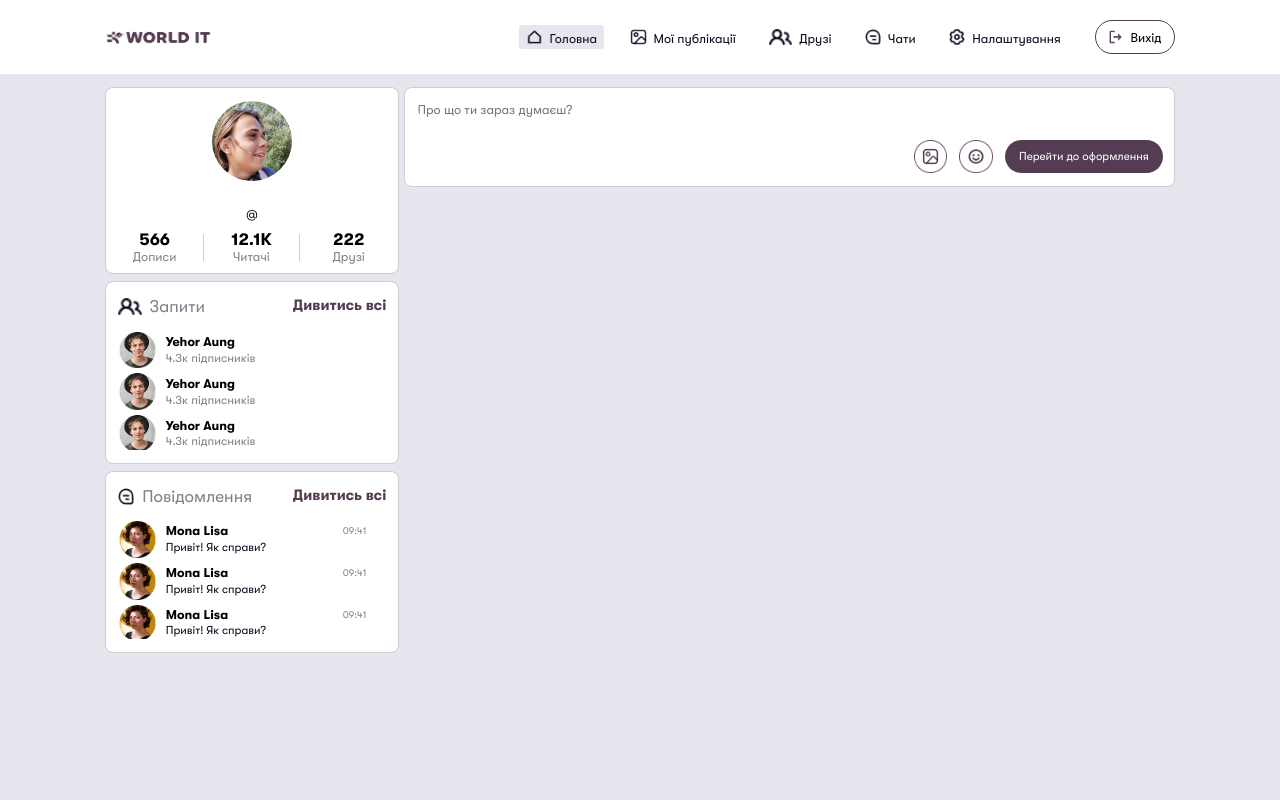
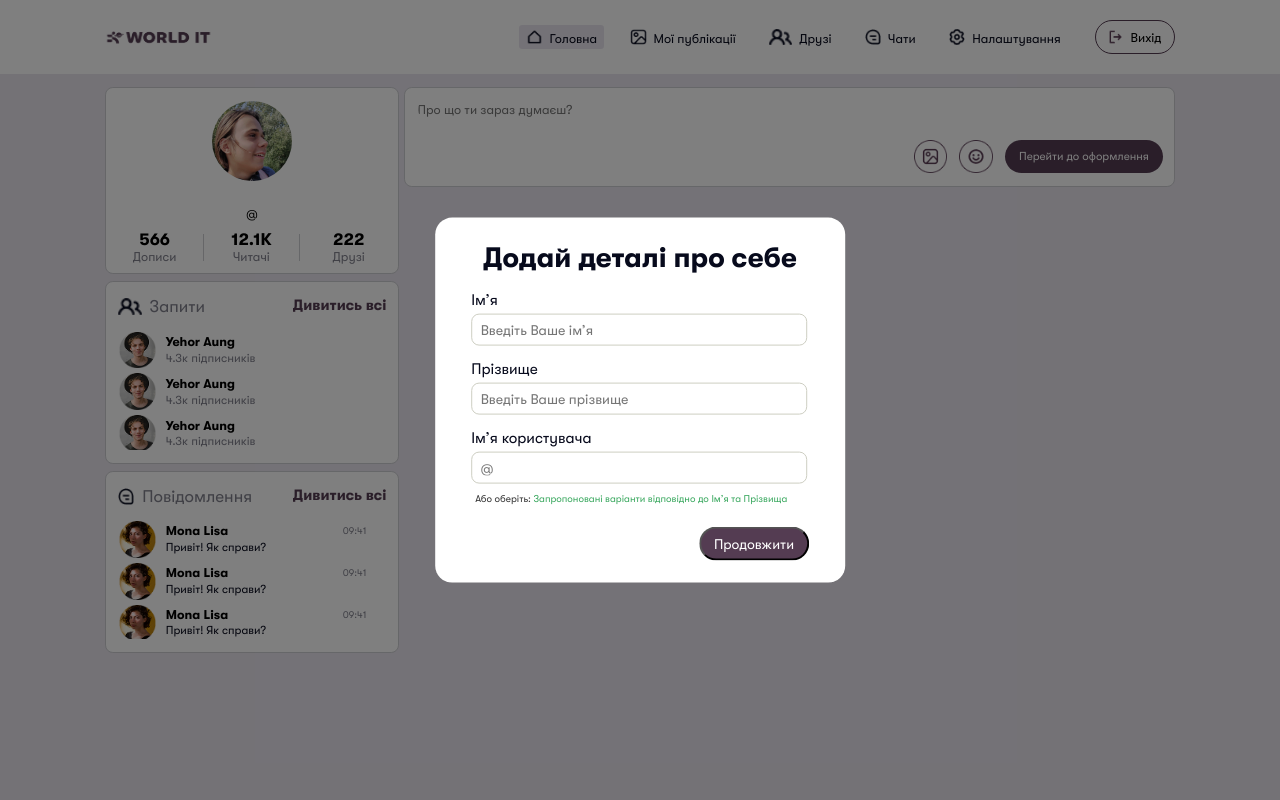
Before and after one commit to VashchenkoArtem/social_network, a Django app: page / in a window 1280 px wide. Run offline with Django 5.2, Linux system fonts and the light colour scheme; data that the repository does not hold is empty.

Commit message:
design of the form

```diff
--- a/social_network/main/forms.py
+++ b/social_network/main/forms.py
@@ -1,6 +1,6 @@
 from django import forms
 from .models import User_Post, Tag
-
+from django.contrib.auth.models import User
 
 class MultipleFileInput(forms.ClearableFileInput):
     allow_multiple_selected = True
@@ -78,3 +78,13 @@ class PostFormEdit(forms.ModelForm):
     #     widget=forms.CheckboxSelectMultiple,
     #     required=False
     # )
+
+class UserUpdateForm(forms.ModelForm):
+    class Meta:
+        model = User
+        fields = ['first_name', 'last_name', 'username']
+        widgets = {
+            'first_name': forms.TextInput(attrs={'class': 'input-name', 'placeholder': "Введіть Ваше ім’я"}),
+            'last_name': forms.TextInput(attrs={'class': 'input-name', 'placeholder': "Введіть Ваше прізвище"}),
+            'username': forms.TextInput(attrs={'class': 'input-name', 'placeholder': "@"}),
+        }
--- a/social_network/main/static/css/style.css
+++ b/social_network/main/static/css/style.css
@@ -851,3 +851,124 @@ option:hover{
     background-color: rgb(194, 192, 196);
     color:rgb(101, 84, 100);
 }
+
+.hidden {
+    display: none;
+}
+
+.form-overlay {
+    position: fixed;
+    top: 0;
+    left: 0;
+    width: 100vw;
+    height: 100vh;
+    background-color: rgba(0, 0, 0, 0.5);
+    display: flex;
+    justify-content: center;
+    align-items: center;
+    z-index: 1000;
+}
+
+.entrance{
+    position: fixed;
+    top: 50%;
+    left: 50%;
+    transform: translate( -50%, -50%);
+    background-color: white;
+    border-radius: calc(0.7vw + 1vh);
+    padding-top: calc(1.8vh + 0.9vw);
+    padding-right: calc(2.1vh + 1.5vw);
+    padding-bottom: calc(1.5vh + 1vw);
+    padding-left: calc(2.1vh + 1.5vw);
+    width: calc(17vw + 24vh);
+    height: calc(16vw + 20vh);
+
+}
+
+.text{
+    font-size: calc(1.2vw + 1.6vh);
+    color: #070A1C;
+    font-family: "GT Walsheim Pro";
+    font-weight: 700;
+    line-height: 100%;
+    display: flex;
+    justify-content: center;
+
+}
+
+.information{
+    display: flex;
+    justify-content: center;
+    flex-direction: column;
+    color: #070A1C;
+    font-family: "GT Walsheim Pro";
+    gap: calc(0.6vw + 0.8vh);
+    padding-top: calc(1.1vh + 0.8vw);
+}
+
+.names{
+    font-size: calc(0.7vw + 0.8vh);
+    font-weight: 400;
+    gap: calc(0.2vw + 0.3vh);
+    display: flex;
+    flex-direction: column;
+    gap: calc(0.2vw + 0.3vh);
+
+}
+.surname{
+    font-size: calc(0.7vw + 0.8vh);
+    gap: calc(0.2vw + 0.3vh);
+    display: flex;
+    flex-direction: column;
+    gap: calc(0.2vw + 0.3vh);
+
+}
+.name-user{
+    font-size: calc(0.7vw + 0.8vh);
+    gap: calc(0.2vw + 0.3vh);
+    display: flex;
+    flex-direction: column;
+    gap: calc(0.2vw + 0.3vh);
+}
+
+
+.options {
+    font-size: calc(0.4vw + 0.6vh);
+    margin: calc(0.17vw + 0.24vh);
+    color: #333;
+}
+
+.select-text {
+    color: #333;
+}
+
+.suggestion {
+    color: #3aa85f;
+
+}
+
+.input-name{
+    font-size: calc(0.6vw + 0.8vh);
+    width: calc(15vw + 18vh);
+    border: calc(0.03vw + 0.04vh) #CDCEC2 solid;
+    padding-left: calc(0.1vh + 0.6vw);
+}
+
+
+
+.button-options{
+    width: calc(4.5vw + 6.5vh);
+    height: calc(1.9vh + 1.5vw);
+    background-color: rgba(84, 60, 82, 1);
+    border-radius: 1234px;
+    color: white;
+    font-family: "GT Walsheim Pro";
+    font-size: calc(0.6vw + 0.8vh);
+
+}
+.button{
+    display: flex;
+    justify-content: flex-end;
+    align-items: end;
+    padding-top: calc(1.1vh + 0.8vw);
+}
--- a/social_network/main/static/js/script.js
+++ b/social_network/main/static/js/script.js
@@ -9,6 +9,9 @@ document.addEventListener("DOMContentLoaded", function () {
     const crossesRedact = document.querySelectorAll(".cross-redact");
     const formsRedact = document.querySelectorAll(".redact-post-function");
     const redactButtons = document.querySelectorAll(".redacting-title-redact");
+
+
+
 
     postObject.addEventListener("click", function (event) {
         event.preventDefault();
@@ -83,3 +86,16 @@ document.addEventListener("DOMContentLoaded", function () {
         });
     };
 });
+
+
+document.addEventListener("DOMContentLoaded", function () {
+    const formOverlay = document.querySelector(".form-overlay");
+    const form = document.querySelector(".form-overlay form");
+
+    if (formOverlay && form) {
+        form.addEventListener("submit", function () {
+            localStorage.setItem("formSubmitted", "true");
+            formOverlay.classList.add("hidden");
+        });
+    }
+});
--- a/social_network/main/templates/main/index.html
+++ b/social_network/main/templates/main/index.html
@@ -1,5 +1,5 @@
 {% extends 'base.html' %}
-{% load static%}
+{% load static %}
 
 {% block title %}
     Головна
@@ -212,7 +212,7 @@
         <div class = "body-page">
             <div class = "chat-input">
                 <form method = "post" >
-                    {% csrf_token%}
+                    {% csrf_token %}
                     <div class = "inputs">
                         <input class = "post-message" type="text" placeholder="Про що ти зараз думаєш?">
                         <div class = "inputs-photo-emoji">
@@ -372,8 +372,6 @@
     </div>
 
 
-
-
     <div class="hidden frame-form">
         <div class="form">
             <div class="cross-img">
@@ -432,9 +430,43 @@
                         </div>
                     {% endif %}
                 {% endfor %}
-
             </form>
         </div>
+    </div>
+
+
+    <div class="form-overlay" >
+        <form  method = "post" action="{% url 'update_user' %}">
+            {% csrf_token %}
+            <div class = "entrance">
+
+                <div class = "text">
+                    <p>Додай деталі про себе</p>
+                </div>
+                <div class = "information">
+
+                    <div class = "names">
+                        <p>Ім’я</p>
+                        <input type="text"  name="first_name" class = "input-name" placeholder = "Введіть Ваше ім’я" value="{{ user.first_name }}">
+                    </div>
+                    <div class = "surname">
+                        <p>Прізвище</p>
+                        <input type="text"  name="last_name"  class = "input-name" placeholder = "Введіть Ваше прізвище" value="{{ user.last_name }}">
+                    </div>
+                    <div class = "name-user">
+                        <p>Ім’я користувача</p>
+                        <input type="text"  name="username" class = "input-name" placeholder = "@" value="{{ user.username }}">
+                        <p class="options">
+                            <span class="select-text">Або оберіть:</span>
+                            <span class="suggestion">Запропоновані варіанти відповідно до Ім’я та Прізвища</span>
+                        </p>
+                    </div>
+                </div>
+                <div class = "button">
+                    <button type = "submit" class = "button-options">Продовжити</button>
+                </div>
+            </div>
+        </form>
     </div>
 
 {% endblock %}
--- a/social_network/main/urls.py
+++ b/social_network/main/urls.py
@@ -1,13 +1,15 @@
 from django.urls import path
 from social_network.settings import DEBUG, MEDIA_URL, MEDIA_ROOT
 from django.conf.urls.static import static
-from .views import MyDeleteView, EditView, MyLogoutView
+from .views import MyDeleteView, EditView, MyLogoutView, UserUpdateView
+
 
 
 urlpatterns = [
     path('delete/<int:pk>', MyDeleteView.as_view(), name = "delete"),
     path('edit/<int:pk>', EditView.as_view(), name='edit'),
-    path('logout/', MyLogoutView.as_view(), name = "logout")
+    path('logout/', MyLogoutView.as_view(), name = "logout"),
+    path('update/', UserUpdateView.as_view(), name='update_user')
 ]
 
 if DEBUG:
--- a/social_network/main/views.py
+++ b/social_network/main/views.py
@@ -5,6 +5,9 @@ from .forms import PostForm, PostFormEdit
 from .models import User_Post
 from django.urls import reverse_lazy
 from django.contrib.auth.views import LogoutView
+from django.contrib.auth.models import User
+from django.contrib.auth.mixins import LoginRequiredMixin
+from .forms import UserUpdateForm
 
 
 class MainView(CreateView):
@@ -48,3 +51,18 @@ class EditView(UpdateView):
 
 class MyLogoutView(LogoutView):
     next_page = reverse_lazy('authorithation')
+
+
+
+class UserUpdateView( UpdateView):
+    model = User
+    form_class = UserUpdateForm
+    template_name = 'main/index.html'
+    success_url = reverse_lazy("main")
+
+    def get_object(self):
+        return self.request.user
+
+    def form_valid(self, form):
+        response = super().form_valid(form)
+        return response
```
Also changed, not shown: social_network/main/static/images/icons/cross.png.
